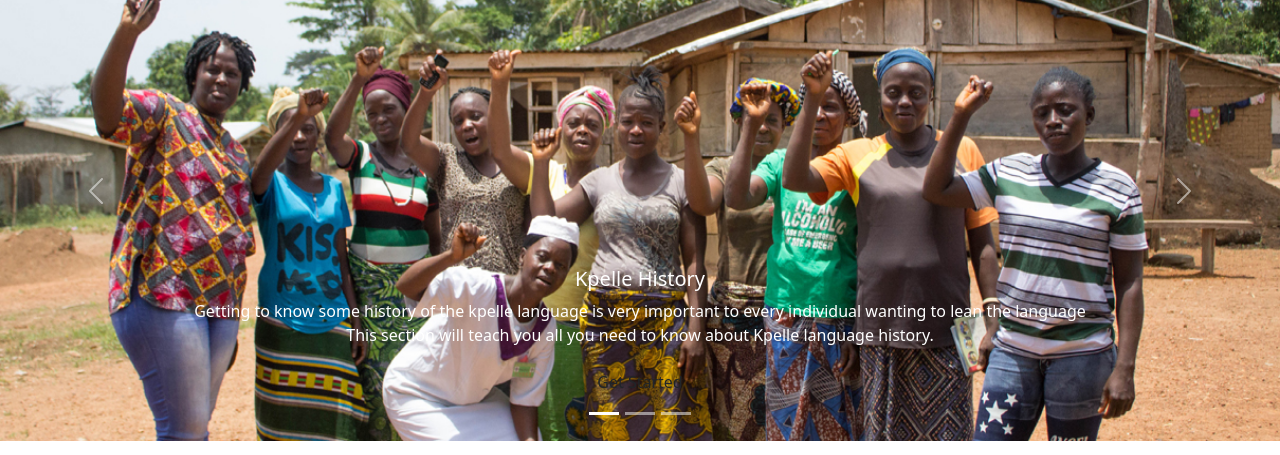
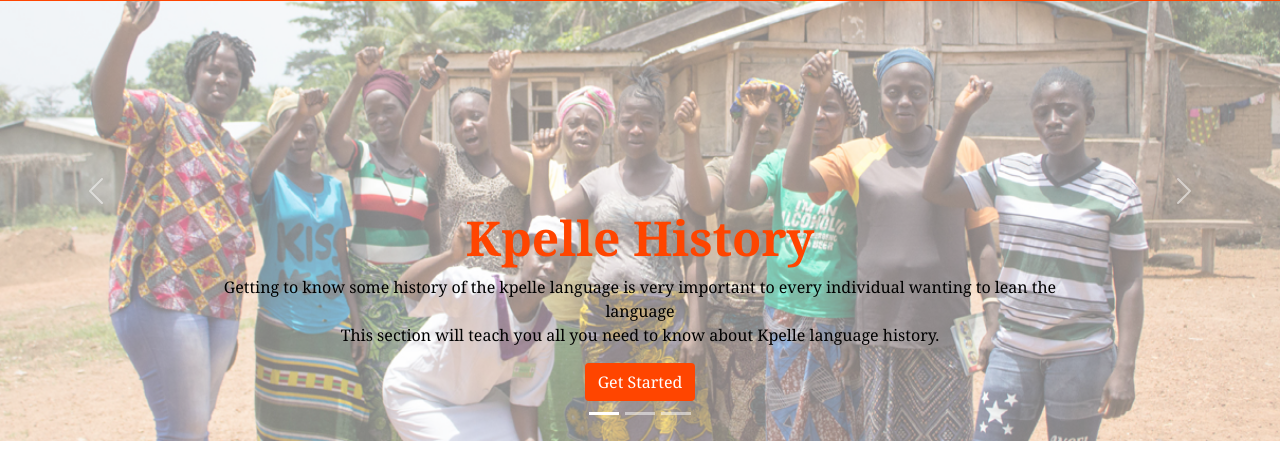
Before and after one commit to CodeWithTec/kpelle_1.0.0.1, a plain HTML site: page index.html in a window 1280 px wide. Shown: the part 59-514 px from the top of the page. Drawn offline with Linux system fonts and the light colour scheme; the site is published under a folder, as on GitHub Pages, so addresses that start at the root find nothing.

Commit message:
Update index.html 4
working on the css assert folder url

```diff
--- a/index.html
+++ b/index.html
@@ -5,7 +5,7 @@
     <meta name="viewport" content="width=device-width, initial-scale=1.0">
     <title>Kpelle.com</title>
     <!-- Main stylesheet -->
-    <link rel="stylesheet" href="/assert/style/style.css">
+    <link rel="stylesheet" href="assert/style/style.css">
     <!-- Font Awesome -->
     <link rel="stylesheet" href="https://cdnjs.cloudflare.com/ajax/libs/font-awesome/6.5.1/css/all.min.css" integrity="sha512-DTOQO9RWCH3ppGqcWaEA1BIZOC6xxalwEsw9c2QQeAIftl+Vegovlnee1c9QX4TctnWMn13TZye+giMm8e2LwA==" crossorigin="anonymous" referrerpolicy="no-referrer" />
     <!-- Bootstrap Css -->
```
